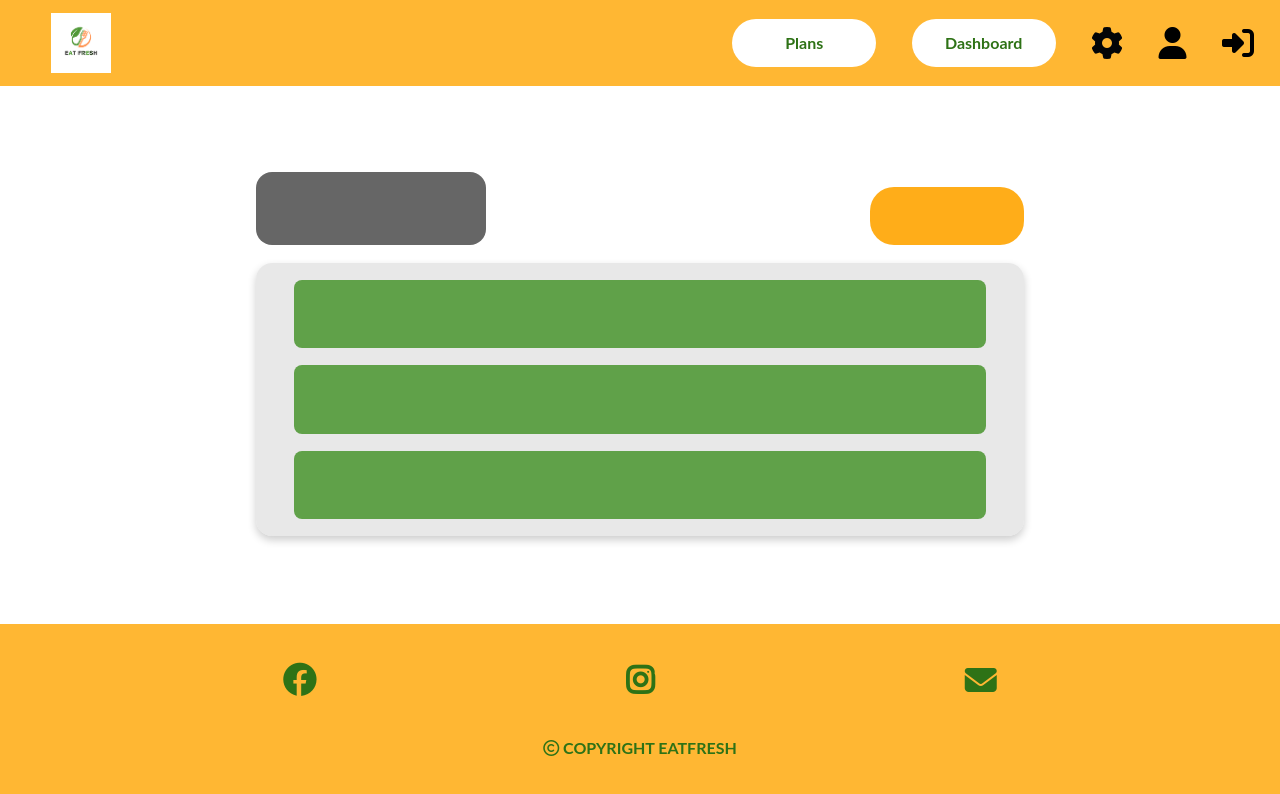
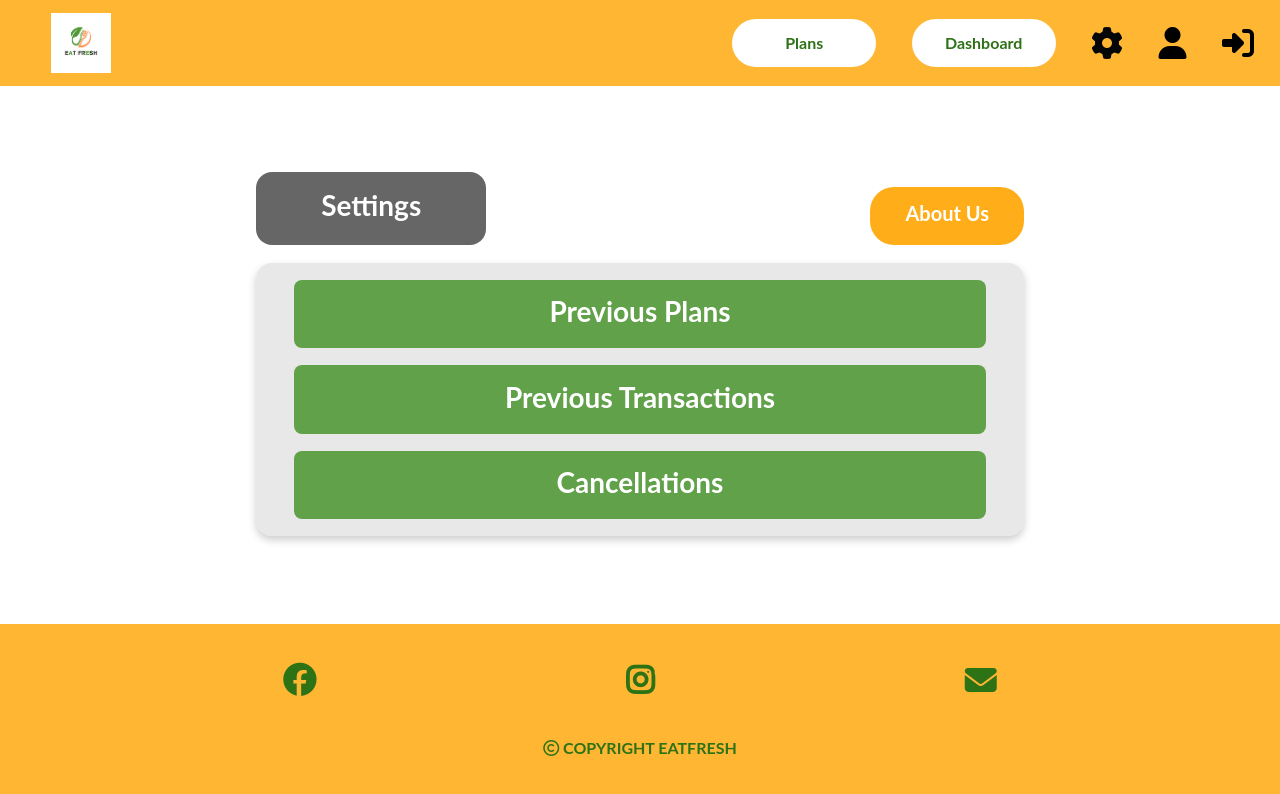
Before and after one commit to Globetrottercode/react_eat_fresh, a React (Create React App) app: page /settings in a window 1280 px wide. Shown: the top 794 px of the page. Built offline with nearby package versions, Linux system fonts and the light colour scheme.

Commit message:
settings page design complete

```diff
--- a/src/css/settings.module.css
+++ b/src/css/settings.module.css
@@ -42,6 +42,15 @@
   width: 90%;
   background-color: rgba(81, 153, 56, 0.9);
   border-radius: 1vh;
+  display: flex;
+  justify-content: center;
+  align-items: center;
+  color: white;
+}
+.settingCardBody > div > p {
+  font-size: 3.5vh;
+  font-weight: bolder;
+  margin-top: 1.5%;
 }
 
 .settingCardBody > div:hover {
@@ -53,6 +62,16 @@
   width: 30%;
   background-color: rgba(0, 0, 0, 0.6);
   border-radius: 2vh;
+  display: flex;
+  justify-content: center;
+  align-items: center;
+  color: white;
+}
+
+.settingsLabel > p {
+  font-size: 3.5vh;
+  font-weight: bolder;
+  margin-top: 4%;
 }
 
 .settingsAboutUs {
@@ -60,6 +79,15 @@
   width: 20%;
   background-color: rgba(255, 165, 0, 0.9);
   border-radius: 3vh;
+  display: flex;
+  justify-content: center;
+  align-items: center;
+  color: white;
+}
+.settingsAboutUs > p {
+  font-size: 2.5vh;
+  font-weight: bolder;
+  margin-top: 7%;
 }
 
 .settingsAboutUs:hover {
--- a/src/pages/SettingsPages/settings.js
+++ b/src/pages/SettingsPages/settings.js
@@ -9,13 +9,23 @@ function Settings() {
       <div className={settings.body}>
         <div className={settings.settingCard}>
           <div className={settings.outerCardBody}>
-            <div className={settings.settingsLabel}></div>
-            <div className={settings.settingsAboutUs}></div>
+            <div className={settings.settingsLabel}>
+              <p>Settings</p>
+            </div>
+            <div className={settings.settingsAboutUs}>
+              <p>About Us</p>
+            </div>
           </div>
           <div className={settings.settingCardBody}>
-            <div></div>
-            <div></div>
-            <div></div>
+            <div>
+              <p>Previous Plans</p>
+            </div>
+            <div>
+              <p>Previous Transactions</p>
+            </div>
+            <div>
+              <p>Cancellations</p>
+            </div>
           </div>
         </div>
       </div>
```
